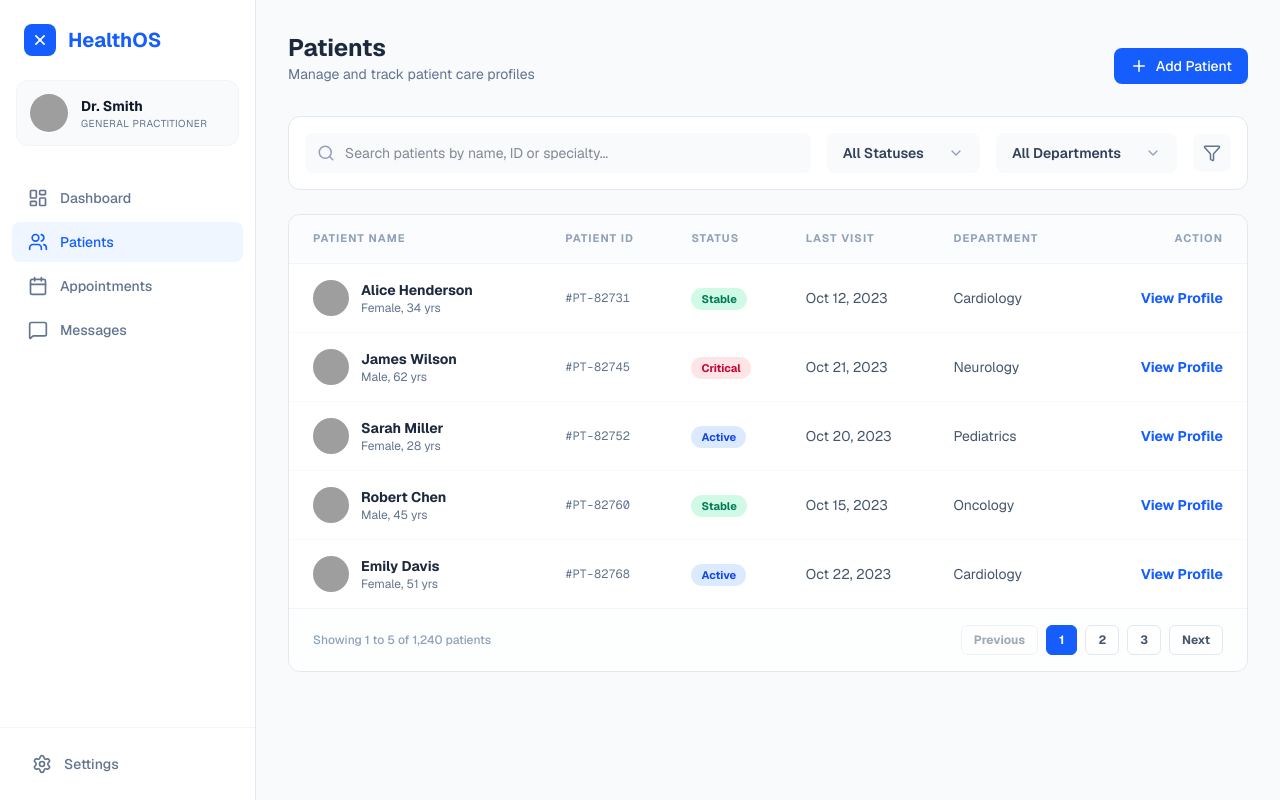
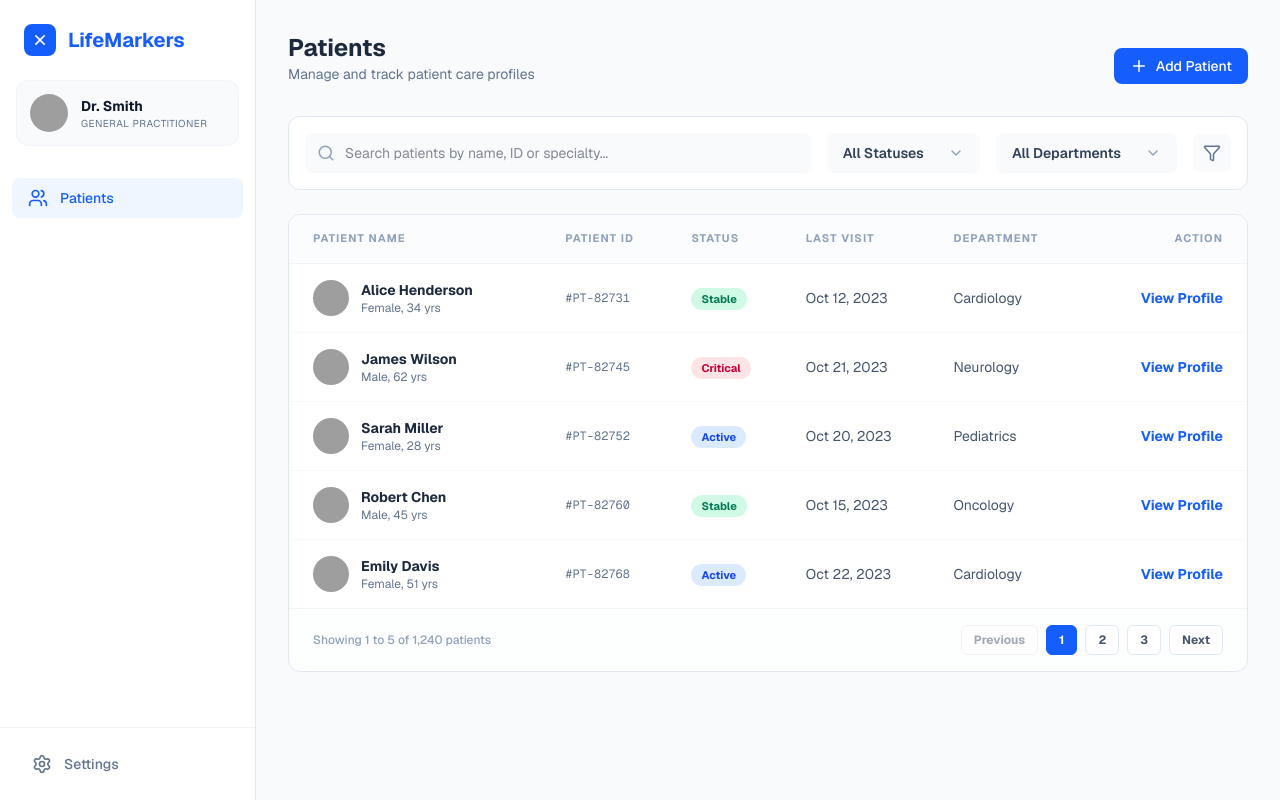
Before and after one commit to 6831503059Piyapat/Health-CheckUp-Dashboard, a Next.js app: page / in a window 1280 px wide. Built offline with nearby package versions, Linux system fonts and the light colour scheme; grey boxes are pictures that could not be loaded.

Commit message:
feat:fix dashboard

```diff
--- a/app/page.tsx
+++ b/app/page.tsx
@@ -25,7 +25,7 @@ return(
           <div className="bg-blue-600 p-1.5 rounded-lg text-white">
             <Plus size={20} className="rotate-45" />
           </div>
-          HealthOS
+          LifeMarkers
         </div>
 
         <div className="px-4 mb-8">
@@ -39,10 +39,7 @@ return(
         </div>
 
         <nav className="flex-1 px-3 space-y-1">
-          <NavItem icon={<LayoutDashboard size={20}/>} label="Dashboard" />
           <NavItem icon={<Users size={20}/>} label="Patients" active />
-          <NavItem icon={<Calendar size={20}/>} label="Appointments" />
-          <NavItem icon={<MessageSquare size={20}/>} label="Messages" />
         </nav>
 
         <div className="p-4 border-t border-slate-100">
@@ -59,7 +56,7 @@ return(
             <h1 className="text-2xl font-bold text-slate-800">Patients</h1>
             <p className="text-slate-500 text-sm">Manage and track patient care profiles</p>
           </div>
-          <button className="bg-blue-600 hover:bg-blue-700 text-white px-4 py-2 rounded-lg flex items-center gap-2 text-sm font-medium transition-colors">
+          <button className="cursor-pointer bg-blue-600 hover:bg-blue-700 text-white px-4 py-2 rounded-lg flex items-center gap-2 text-sm font-medium transition-colors">
             <Plus size={18} /> Add Patient
           </button>
         </header>
@@ -115,7 +112,7 @@ return(
                   <td className="px-4 py-4 text-slate-600">{patient.lastVisit}</td>
                   <td className="px-4 py-4 text-slate-600">{patient.dept}</td>
                   <td className="px-6 py-4 text-right">
-                    <button className="text-blue-600 font-bold hover:underline">View Profile</button>
+                    <button className="text-blue-600 font-bold hover:underline cursor-pointer">View Profile</button>
                   </td>
                 </tr>
               ))}
```
